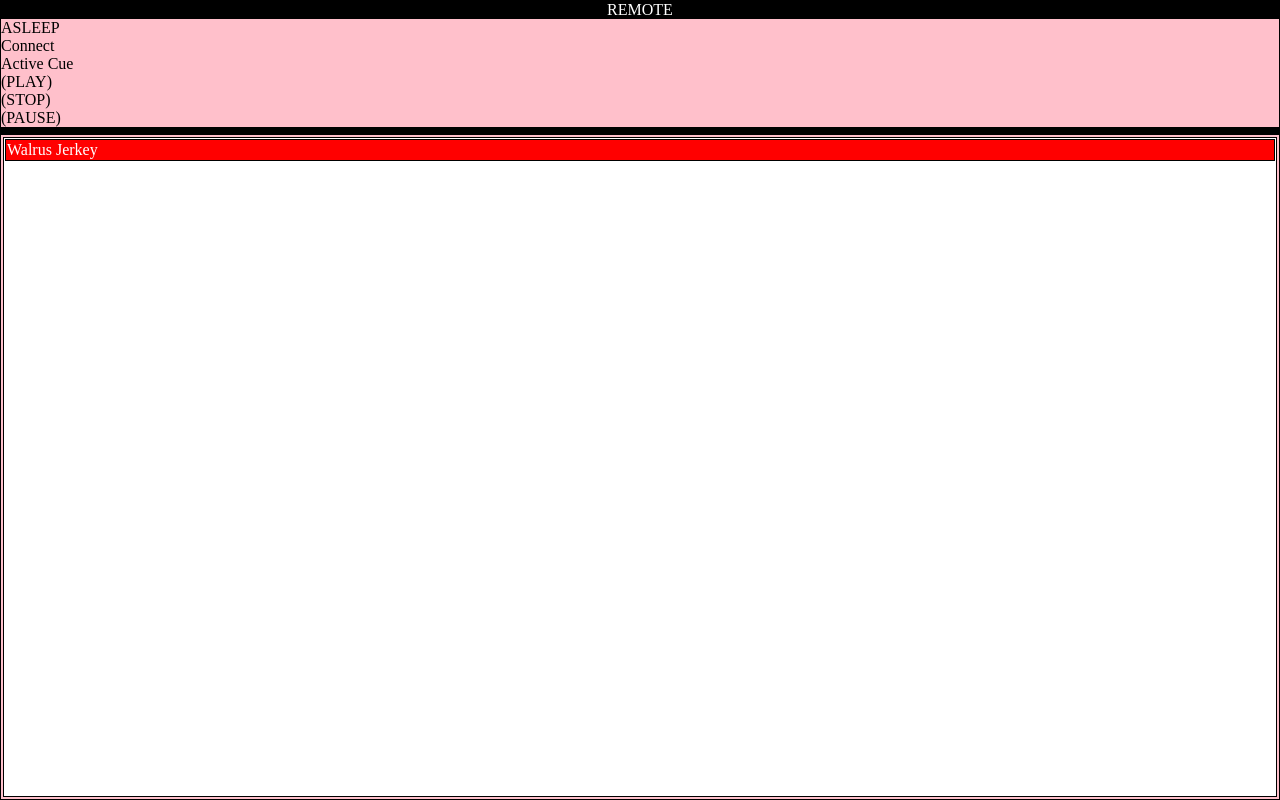
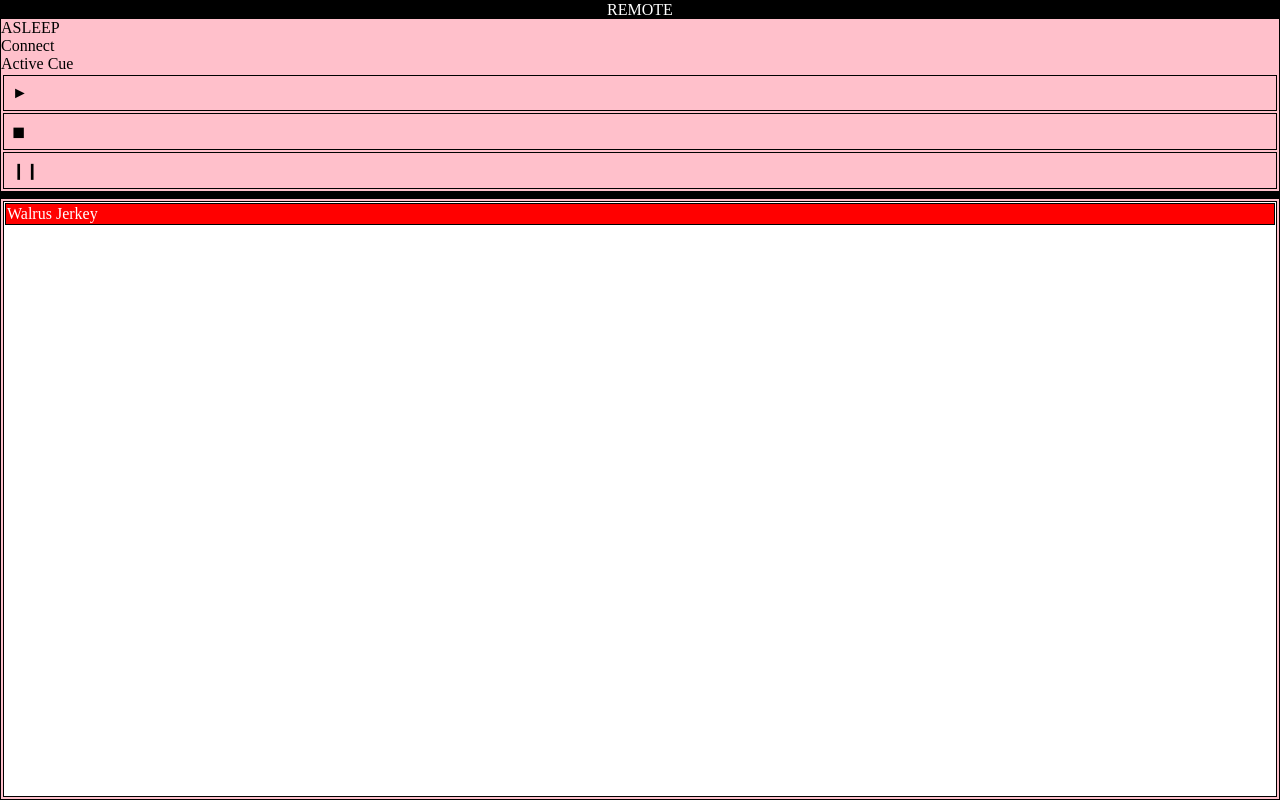
Before and after one commit to GoodNovember/screen, a website: page remote/index.html in a window 1280 px wide. Drawn offline with Linux system fonts and the light colour scheme.

Commit message:
pleasureable buttons

```diff
--- a/remote/index.html
+++ b/remote/index.html
@@ -20,9 +20,9 @@
         </div>
         <div>
             <div class="active-cue">Active Cue</div>
-            <div id="play-button">(PLAY)</div>
-            <div id="stop-button">(STOP)</div>
-            <div id="pause-button">(PAUSE)</div>
+            <div id="play-button" class="button">&#9658;</div>
+            <div id="stop-button" class="button">&#9724;</div>
+            <div id="pause-button" class="button"> &#10073;&#10073; </div>
         </div>
         <div class="active-progress">
             <div id="progress"></div>
--- a/remote/remote-style.css
+++ b/remote/remote-style.css
@@ -78,3 +78,9 @@ main{
     background: black;
     width: 100%;
 }
+
+.button{
+    padding: .5em;
+    border: 1px solid black;
+    margin: 2px;
+}
```
